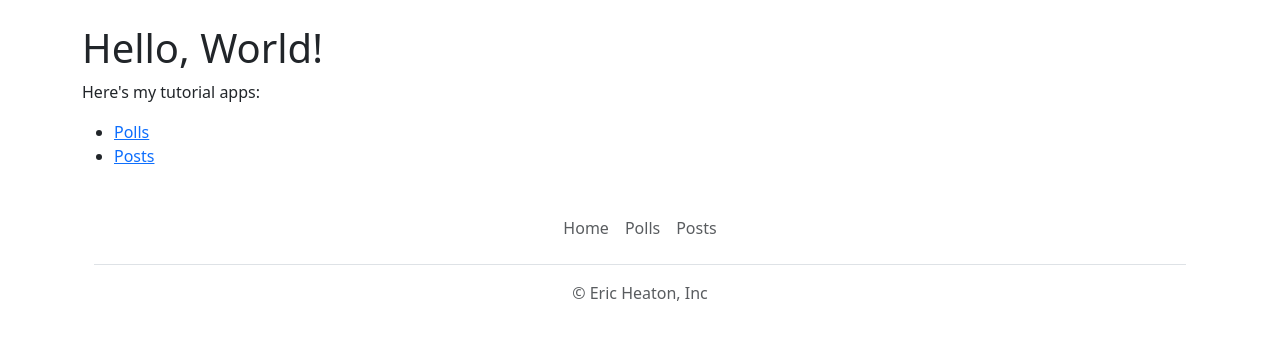
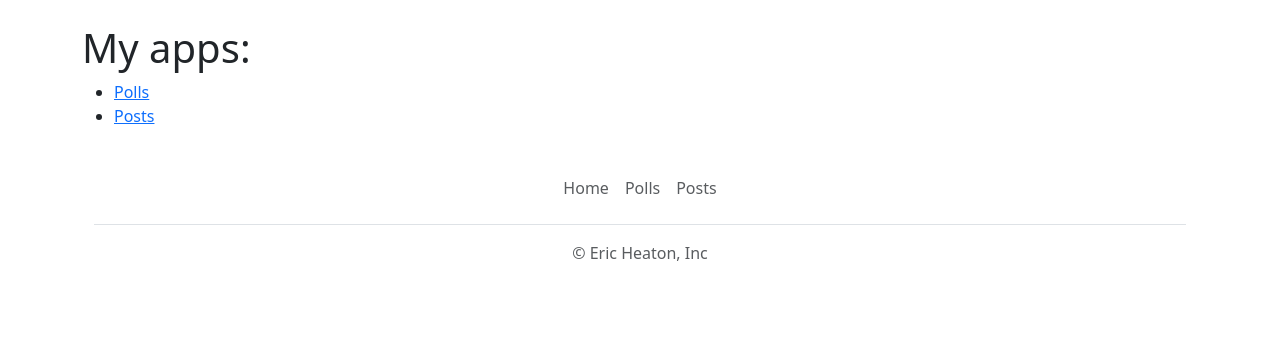
Before and after one commit to zalphin/django_tutorial, a Django app: page / in a window 1280 px wide. Shown: the part 73-413 px from the top of the page. Run offline with Django 5.2, Linux system fonts and the light colour scheme; some libraries are stand-ins or nearby versions.

Commit message:
Change up home screen a little bit

```diff
--- a/templates/home.html
+++ b/templates/home.html
@@ -2,9 +2,8 @@
 
 {% block content %}
 
-<h1>Hello, World!</h1>
 
-<p>Here's my tutorial apps:</p>
+<h1>My apps:</h1>
 <ul>
     <li><a href="{% url 'polls:index' %}">Polls</a></li>
     <li><a href="{% url 'posts:post_list' %}">Posts</a></li>
```
